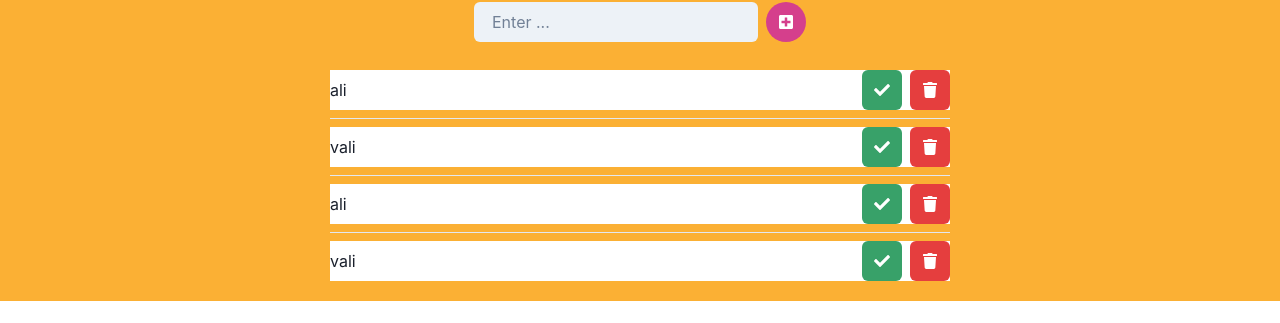
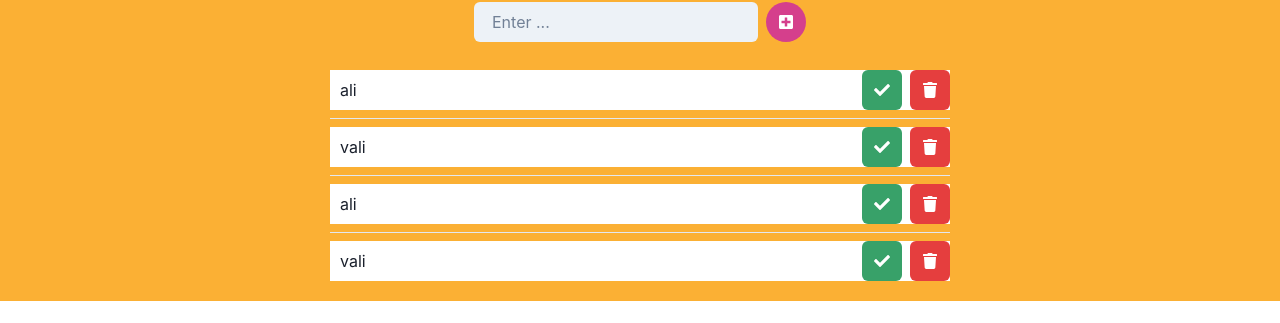
Before and after one commit to behrouz2115/toDoList-react-Chakra, a React (Create React App) app: page / in a window 1280 px wide. Shown: the part 170-493 px from the top of the page. Built offline with nearby package versions, Linux system fonts and the light colour scheme.

Commit message:
I add delete button for deleting from our list

```diff
--- a/src/App.js
+++ b/src/App.js
@@ -1,4 +1,4 @@
-import React from 'react';
+import React,{useState,useEffect}  from 'react';
 
 //component
 import ToDO from './Component/ToDO';
@@ -10,7 +10,38 @@ import {Heading, VStack, IconButton, Box} from '@chakra-ui/react';
 //icons
 import {FaSun,FaMoon} from 'react-icons/fa';
 
+
 const App = () => {
+  const initialstate =[
+    {
+        id:1,
+        body:'ali'
+    },
+    {
+        id:2,
+        body:'vali'
+    },
+    {
+        id:3,
+        body:'ali'
+    },
+    {
+        id:4,
+        body:'vali'
+    }
+  ]
+
+  const [todo,setToDo]=useState(initialstate);
+
+///Delete
+  const deletToDo=(id)=>{
+    const newList =todo.filter(todo=>{
+      return todo.id === id;
+    }) ;
+    setToDo(newList);
+    console.log(newList);
+  }
+
   return (
     <Box bg='#fbb034' height="100%">
     <VStack p={5} >
@@ -24,7 +55,7 @@ const App = () => {
             Todo List
          </Heading>
          <AddToDO/>
-         <ToDO/>
+         <ToDO todo={todo} deletToDo={deletToDo}/>
 
     </VStack>
       </Box>
--- a/src/Component/ToDO.js
+++ b/src/Component/ToDO.js
@@ -5,41 +5,28 @@ import {FaTrash, FaCheck} from 'react-icons/fa';
 
 
 //Chakra
-import {HStack, IconButton, VStack, Text, StackDivider, Spacer} from '@chakra-ui/react';
+import {HStack, IconButton, VStack, Text, StackDivider, Spacer, Badge} from '@chakra-ui/react';
 
-const ToDO = () => {
-    const todo =[
-        {
-            id:1,
-            body:'ali'
-        },
-        {
-            id:2,
-            body:'vali'
-        },
-        {
-            id:3,
-            body:'ali'
-        },
-        {
-            id:4,
-            body:'vali'
-        }
-    ]
+const ToDO = ({todo,deletToDo}) => {
+    if (!todo.length){
+        return(
+            <Badge colorScheme="green" borderRadius="lg" shadow="outline" p="4" m="5"> Nothing to do today!</Badge>
+        )
+    }
+
     return (
        <VStack divider={<StackDivider/>}
                 // borderWidth="thin"
                 alignItems="stretch"
                 width="50%"
-                // p="5px"
                 borderColor="black.100"
                 borderRadius="lg">
             {todo.map(show=>(
                 <HStack bg="white"   key={show.id}>
-                    <Text >{show.body}</Text>
+                    <Text paddingLeft="10px" >{show.body}</Text>
                     <Spacer/>
                     <IconButton colorScheme="green" icon={<FaCheck/>} />
-                    <IconButton colorScheme="red" icon={<FaTrash/>} />
+                    <IconButton colorScheme="red" icon={<FaTrash/>} onClick={()=>deletToDo(todo.id)} />
                 </HStack>
             ))}
        </VStack>
```
